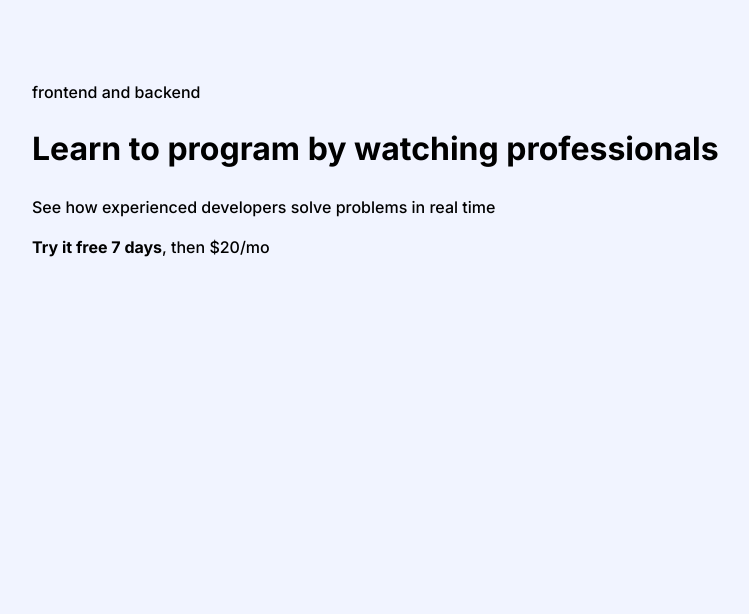
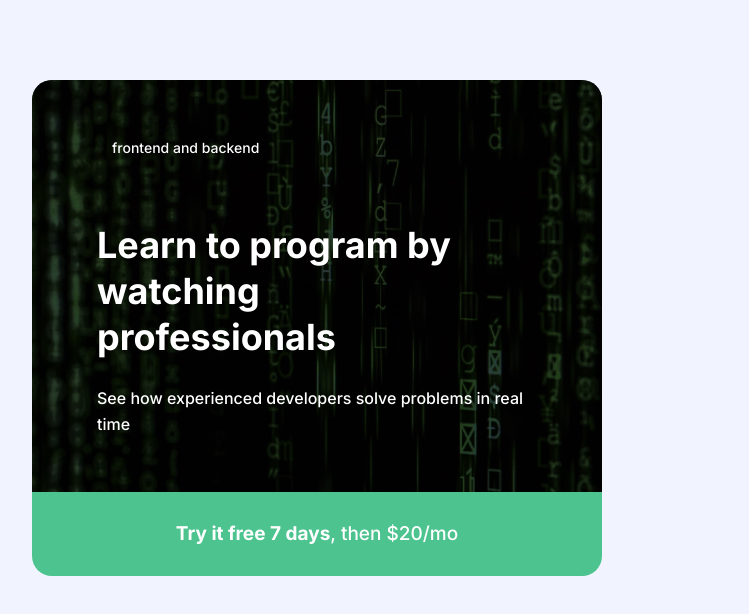
Before and after one commit to Iminjanov/Project-starter, a plain HTML site: page index.html in a window 1280 px wide. Shown: the whole page, without its empty margins (32-781 px from the left). Drawn offline with Linux system fonts and the light colour scheme.

Commit message:
Add hero section styles

```diff
--- a/css/style.css
+++ b/css/style.css
@@ -57,3 +57,60 @@ img {
   padding-top: 80px;
   padding-bottom: 80px;
 }
+
+.intro-page{
+    display: flex;
+}
+
+.hero {
+    --text-color:#fff;
+    display: flex;
+    flex-direction: column;
+    width: 100%;
+    max-width: 570px;
+    border-radius: 20px;
+    color: var(--text-color);
+    overflow: hidden;
+}
+.hero-main {
+    display: flex;
+    flex-direction: column;
+    align-items: flex-start;
+    flex-grow: 1;
+    padding: 55px 65px;
+    background-color: #555;
+    background-image: url(../images/Rectangle\ 6.jpg);
+    background-size: cover;
+    background-position: center center;
+    background-repeat: none;
+}
+.hero-badge {
+    padding: 5px 15px;
+    border-radius: 41px;
+    border: 1px var(--text-color);
+  font-family: "Inter",Arial, sans-serif;
+font-size: 14px;
+margin-bottom: 60px;
+line-height: 16.94px;
+font-weight: 500;
+}
+.hero-heading {
+  font-family: "Inter",Arial, sans-serif;
+  font-weight: 700;
+  line-height: 46px;
+  margin-top: 0px;
+  padding-right: 30px;
+  font-size: 36px;
+  margin-bottom: 25px;
+}
+.hero-text {
+    margin: 0;
+    font-size: 16px;
+    line-height: 26px;
+}
+.hero-bottom {
+    padding: 28px;
+    text-align: center;
+    font-size: 19px;
+    background-color: var(--green);
+}
--- a/index.html
+++ b/index.html
@@ -27,7 +27,7 @@
                 <div class="hero">
                     <div class="hero-main">
                         <div class="hero-badge">frontend and backend</div>
-                        <h1 class="hero-heading">Learn to program by watching professionals</h1>
+                        <h1 class="hero-heading">Learn to program by <br> watching <br> professionals</h1>
                         <p class="hero-text">See how experienced developers solve problems in real time</p>
                     </div>
                     <div class="hero-bottom"><strong>Try it free 7 days</strong>, then $20/mo</div>
```
Also changed, not shown: fonts/Inter-Black.ttf (added), fonts/Inter-Bold.ttf (added), fonts/Inter-ExtraBold.ttf (added), fonts/Inter-ExtraLight.ttf (added), fonts/Inter-Light.ttf (added), fonts/Inter-Medium.ttf (added), fonts/Inter-Regular.ttf (added), fonts/Inter-SemiBold.ttf (added), fonts/Inter-Thin.ttf (added), images/Rectangle 6.jpg (added).
